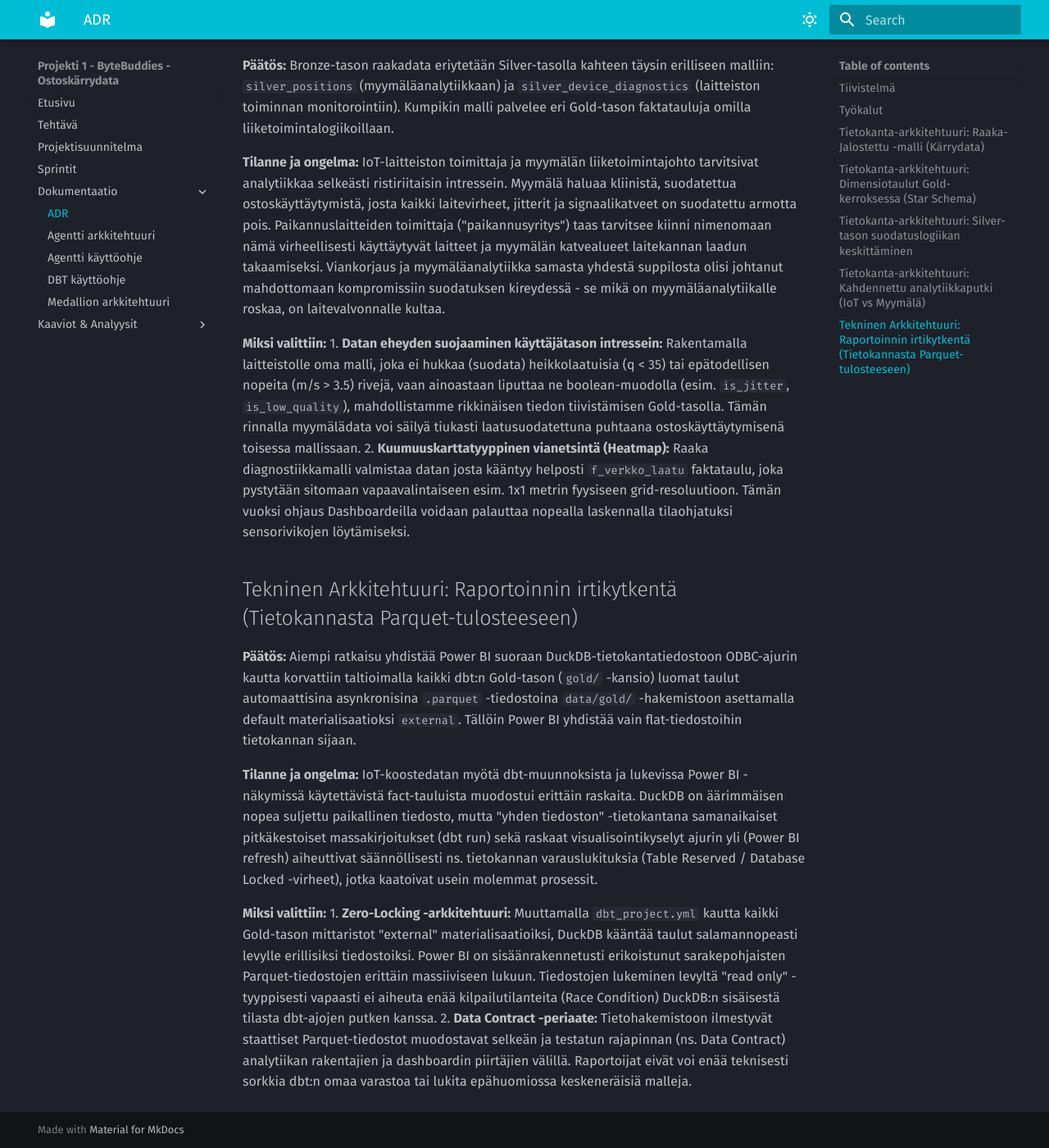
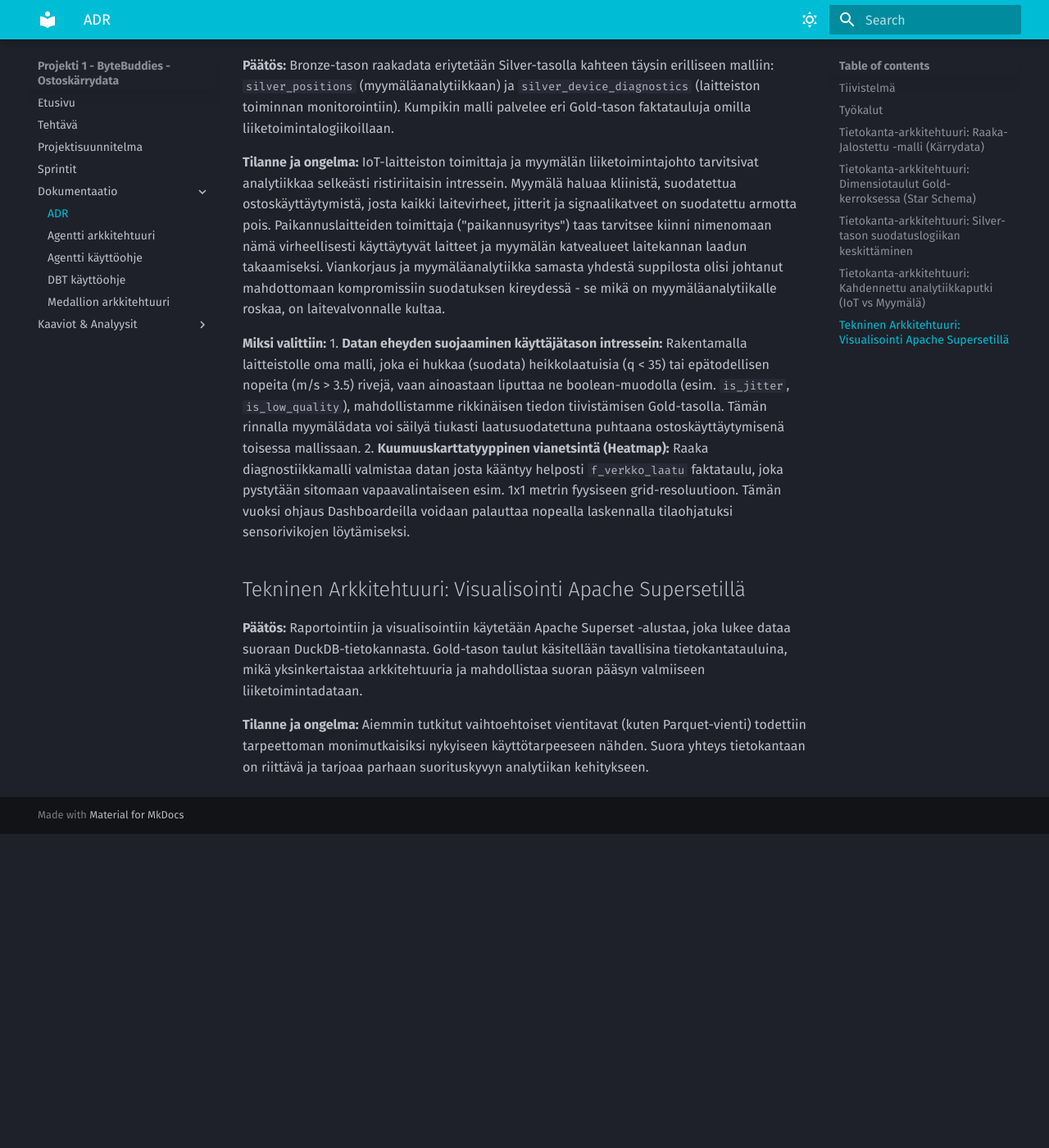
Before and after one commit to mitro54/uwb-shopping-cart-analytics-pipeline, an MkDocs documentation site: the page built from docs/ADR-dokumentaatio.md, in a window 1280 px wide and 1400 px high, scrolled down 4153 px. Shown: the whole window at 82% size. Built offline with MkDocs 1.6.1 and Material for MkDocs 9.7.7, drawn with Linux system fonts in a browser that asks for light colours; after the commit the page ends 5170 px from its top, so only the background shows below that.

Commit message:
Siivottu pois viittaukset parquetiin ja PowerBI:hin

```diff
--- a/docs/ADR-dokumentaatio.md
+++ b/docs/ADR-dokumentaatio.md
@@ -96,14 +96,10 @@
 1. **Datan eheyden suojaaminen käyttäjätason intressein:** Rakentamalla laitteistolle oma malli, joka ei hukkaa (suodata) heikkolaatuisia (q < 35) tai epätodellisen nopeita (m/s > 3.5) rivejä, vaan ainoastaan liputtaa ne boolean-muodolla (esim. `is_jitter`, `is_low_quality`), mahdollistamme rikkinäisen tiedon tiivistämisen Gold-tasolla. Tämän rinnalla myymälädata voi säilyä tiukasti laatusuodatettuna puhtaana ostoskäyttäytymisenä toisessa mallissaan.
 2. **Kuumuuskarttatyyppinen vianetsintä (Heatmap):** Raaka diagnostiikkamalli valmistaa datan josta kääntyy helposti `f_verkko_laatu` faktataulu, joka pystytään sitomaan vapaavalintaiseen esim. 1x1 metrin fyysiseen grid-resoluutioon. Tämän vuoksi ohjaus Dashboardeilla voidaan palauttaa nopealla laskennalla tilaohjatuksi sensorivikojen löytämiseksi.
 
-## Tekninen Arkkitehtuuri: Raportoinnin irtikytkentä (Tietokannasta Parquet-tulosteeseen)
+## Tekninen Arkkitehtuuri: Visualisointi Apache Supersetillä
 
 **Päätös:**
-Aiempi ratkaisu yhdistää Power BI suoraan DuckDB-tietokantatiedostoon ODBC-ajurin kautta korvattiin taltioimalla kaikki dbt:n Gold-tason (`gold/` -kansio) luomat taulut automaattisina asynkronisina `.parquet` -tiedostoina `data/gold/` -hakemistoon asettamalla default materialisaatioksi `external`. Tällöin Power BI yhdistää vain flat-tiedostoihin tietokannan sijaan.
+Raportointiin ja visualisointiin käytetään Apache Superset -alustaa, joka lukee dataa suoraan DuckDB-tietokannasta. Gold-tason taulut käsitellään tavallisina tietokantatauluina, mikä yksinkertaistaa arkkitehtuuria ja mahdollistaa suoran pääsyn valmiiseen liiketoimintadataan.
 
 **Tilanne ja ongelma:**
-IoT-koostedatan myötä dbt-muunnoksista ja lukevissa Power BI -näkymissä käytettävistä fact-tauluista muodostui erittäin raskaita. DuckDB on äärimmäisen nopea suljettu paikallinen tiedosto, mutta "yhden tiedoston" -tietokantana samanaikaiset pitkäkestoiset massakirjoitukset (dbt run) sekä raskaat visualisointikyselyt ajurin yli (Power BI refresh) aiheuttivat säännöllisesti ns. tietokannan varauslukituksia (Table Reserved / Database Locked -virheet), jotka kaatoivat usein molemmat prosessit.
-
-**Miksi valittiin:**
-1. **Zero-Locking -arkkitehtuuri:** Muuttamalla `dbt_project.yml` kautta kaikki Gold-tason mittaristot "external" materialisaatioiksi, DuckDB kääntää taulut salamannopeasti levylle erillisiksi tiedostoiksi. Power BI on sisäänrakennetusti erikoistunut sarakepohjaisten Parquet-tiedostojen erittäin massiiviseen lukuun. Tiedostojen lukeminen levyltä "read only" -tyyppisesti vapaasti ei aiheuta enää kilpailutilanteita (Race Condition) DuckDB:n sisäisestä tilasta dbt-ajojen putken kanssa.
-2. **Data Contract -periaate:** Tietohakemistoon ilmestyvät staattiset Parquet-tiedostot muodostavat selkeän ja testatun rajapinnan (ns. Data Contract) analytiikan rakentajien ja dashboardin piirtäjien välillä. Raportoijat eivät voi enää teknisesti sorkkia dbt:n omaa varastoa tai lukita epähuomiossa keskeneräisiä malleja.
+Aiemmin tutkitut vaihtoehtoiset vientitavat (kuten Parquet-vienti) todettiin tarpeettoman monimutkaisiksi nykyiseen käyttötarpeeseen nähden. Suora yhteys tietokantaan on riittävä ja tarjoaa parhaan suorituskyvyn analytiikan kehitykseen.
--- a/pyproject.toml
+++ b/pyproject.toml
@@ -24,7 +24,6 @@
     "numpy>=1.26.0",
     "streamlit>=1.42.0",
     "streamlit-chat>=0.1.1",
-    "polars>=1.39.3",
     "langchain-google-genai>=1.0.8",
     "scikit-learn>=1.8.0",
     "mkdocstrings>=1.0.3",
```
Also changed, not shown: docs/arkkitehtuuri_kaavio.md (+5 -5 lines), docs/duckdb_powerbi_ohje.md (deleted, +0 -32 lines), 9 other files.
